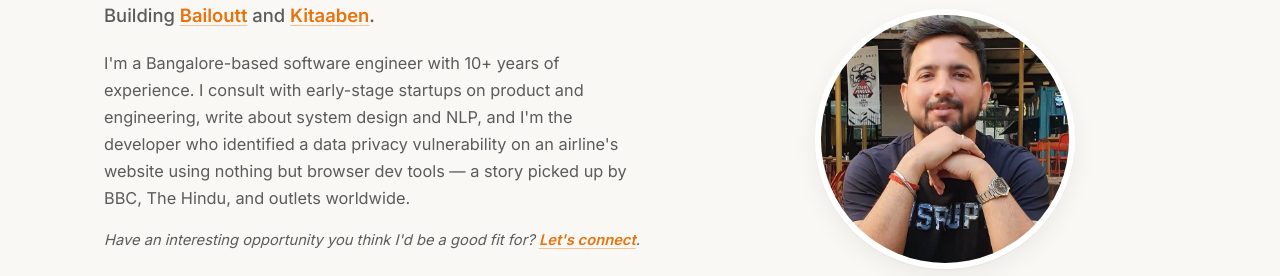
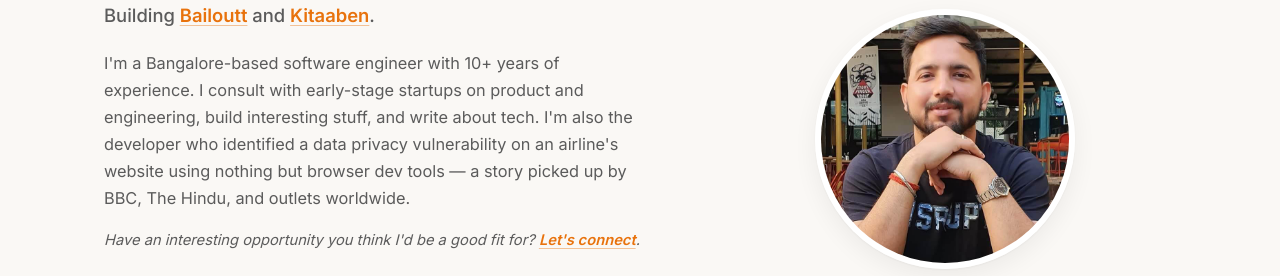
Before and after one commit to sirius93/sirius93.github.io, a Jekyll site: the page index.html, which Jekyll copies as it is, in a window 1280 px wide and 900 px high. Shown: the part 277-553 px from the top of the window. Built offline with Jekyll 4.4.1, drawn with Linux system fonts in a browser that asks for light colours; some web fonts are replaced.

Commit message:
Swap hero copy: system design/NLP framing -> build + write about tech
Broader, less resume-keyword-y phrasing per feedback: "write about
system design and NLP" -> "build interesting stuff, and write about
tech." Also split the sentence in two so the growing list (consult,
build, write) doesn't run on into the airline story clause.

Co-Authored-By: Claude Sonnet 5 <noreply@anthropic.com>

```diff
--- a/index.html
+++ b/index.html
@@ -134,7 +134,7 @@
       <span class="kicker">Software Engineer · 10+ Years Experience · Startup Consultant</span>
       <h1>Nandan Kumar</h1>
       <p class="role">Building <a target="_blank" rel="noopener" href="https://bailoutt.com">Bailoutt</a> and <a target="_blank" rel="noopener" href="https://kitaaben.com">Kitaaben</a>.</p>
-      <p class="lede">I'm a Bangalore-based software engineer with 10+ years of experience. I consult with early-stage startups on product and engineering, write about system design and NLP, and I'm the developer who identified a data privacy vulnerability on an airline's website using nothing but browser dev tools — a story picked up by BBC, The Hindu, and outlets worldwide.</p>
+      <p class="lede">I'm a Bangalore-based software engineer with 10+ years of experience. I consult with early-stage startups on product and engineering, build interesting stuff, and write about tech. I'm also the developer who identified a data privacy vulnerability on an airline's website using nothing but browser dev tools — a story picked up by BBC, The Hindu, and outlets worldwide.</p>
       <p class="opportunity">Have an interesting opportunity you think I'd be a good fit for? <a href="mailto:connect@nandan.dev">Let's connect</a>.</p>
       <div class="hero-cta">
         <a href="mailto:connect@nandan.dev" class="btn btn-primary">Get in Touch</a>
```
